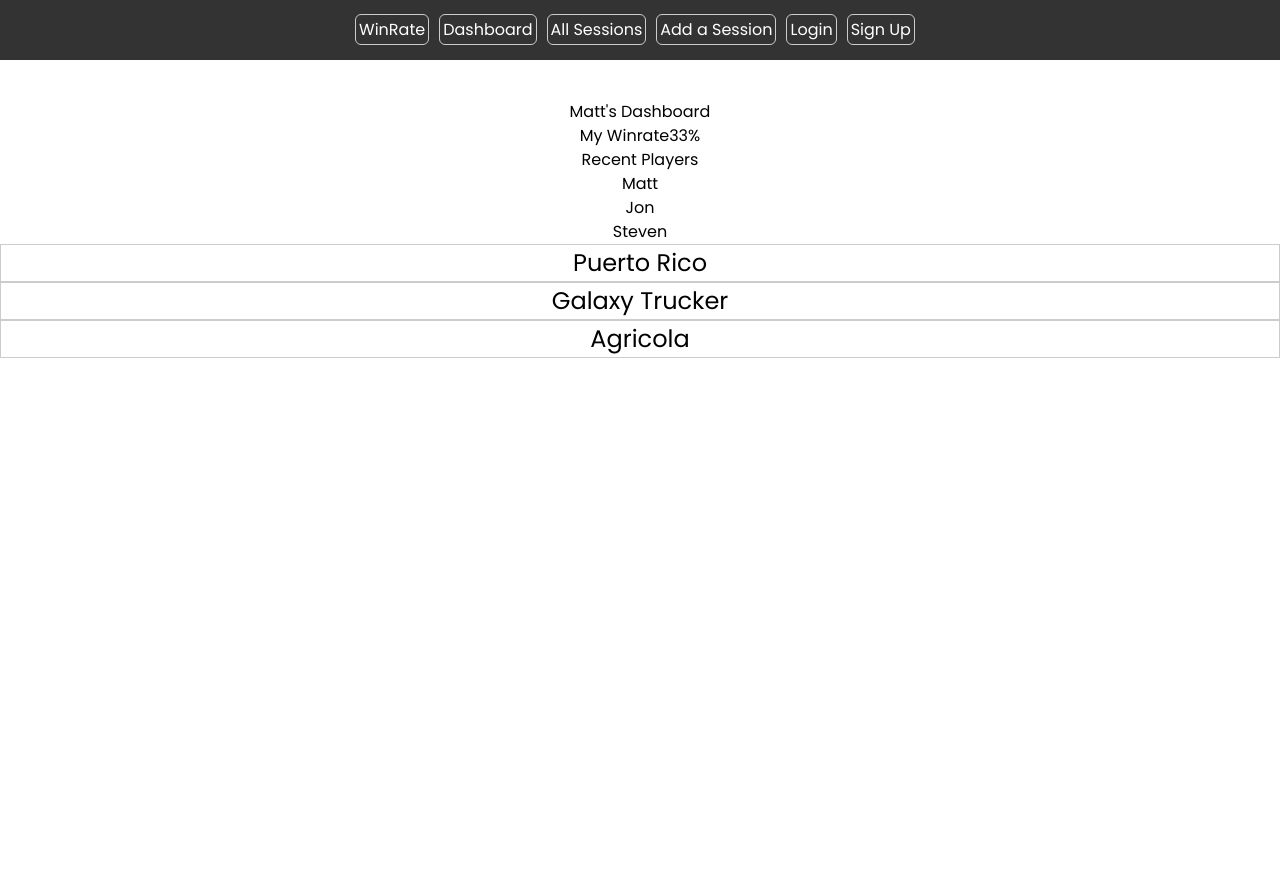
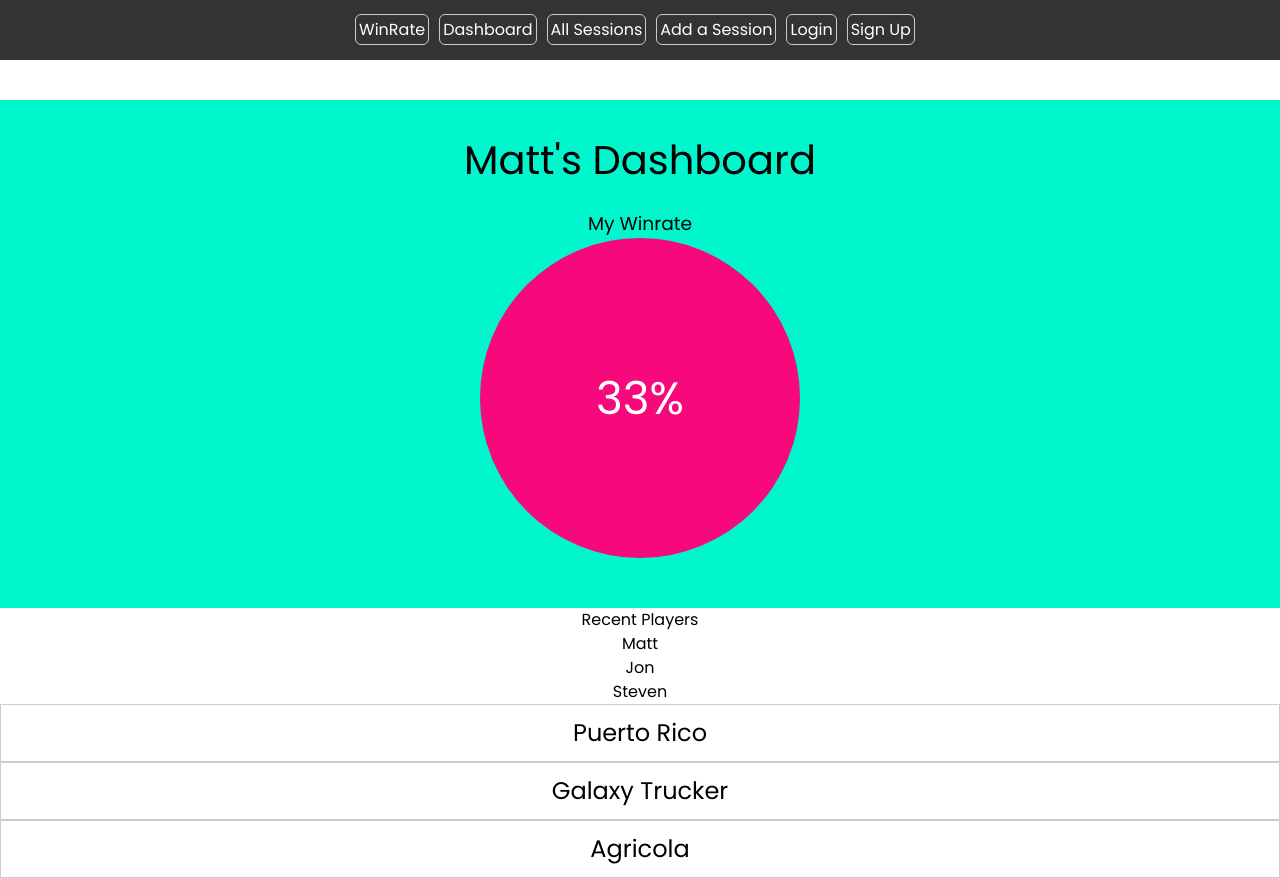
Before and after one commit to MattLong87/winrate-client, a React (Create React App) app: page /dashboard in a window 1280 px wide. Before the commit the page ends 800 px from the top, so only its background shows below. Built offline with nearby package versions, Linux system fonts and the light colour scheme; no server answers.

Commit message:
working on styling

```diff
--- a/src/components/Dashboard.js
+++ b/src/components/Dashboard.js
@@ -14,9 +14,11 @@
     }
     return (
         <div className='dashboard'>
-            <header>{props.user.name.firstName}'s Dashboard</header>
+            <header>
+                <span className='dashboard-title'>{props.user.name.firstName}'s Dashboard</span>
 
-            <OverallWinrate winrate={calculateWinrate(props.user, props.user.name.firstName)} />
+                <OverallWinrate winrate={calculateWinrate(props.user, props.user.name.firstName)} />
+            </header>
 
             <RecentPlayers recentPlayers={recentPlayers} />
 
--- a/src/components/OverallWinrate.js
+++ b/src/components/OverallWinrate.js
@@ -1,10 +1,13 @@
 import React from 'react';
+import '../css/overallwinrate.css';
 
 export default function OverallWinrate(props) {
     return (
-        <div>
+        <div className='overall-winrate'>
             <span className='my-winrate-header'>My Winrate</span>
-            <span className='my-winrate'>{props.winrate}%</span>
+            <div className='my-winrate-wrapper'>
+                <span className='my-winrate'>{props.winrate}%</span>
+            </div>
         </div>
     )
 }
--- a/src/css/dashboard.css
+++ b/src/css/dashboard.css
@@ -1,3 +1,12 @@
 .dashboard{
     padding-top: 100px;
 }
+
+.dashboard header{
+    background: #00F7CE;
+    padding: 30px 0;
+}
+
+.dashboard .dashboard-title{
+    font-size: 30pt;
+}
--- /dev/null
+++ b/src/css/overallwinrate.css
@@ -0,0 +1,22 @@
+.overall-winrate{
+    padding: 20px 0;
+}
+.my-winrate-header{
+    display: block;
+    font-size: 14pt;
+}
+
+.my-winrate-wrapper{
+    font-size: 34pt;
+    display: inline-block;
+    border-radius: 50%;
+    height: 25vw;
+    width: 25vw;
+    line-height: 25vw;
+    background: #F7097C;
+
+}
+
+.my-winrate{
+    color: white;
+}
--- a/src/css/session.css
+++ b/src/css/session.css
@@ -5,6 +5,7 @@
 
 .session .title{
     font-size: 18pt;
+    padding: 10px 0;
 }
 
 .session .session-info{
```
